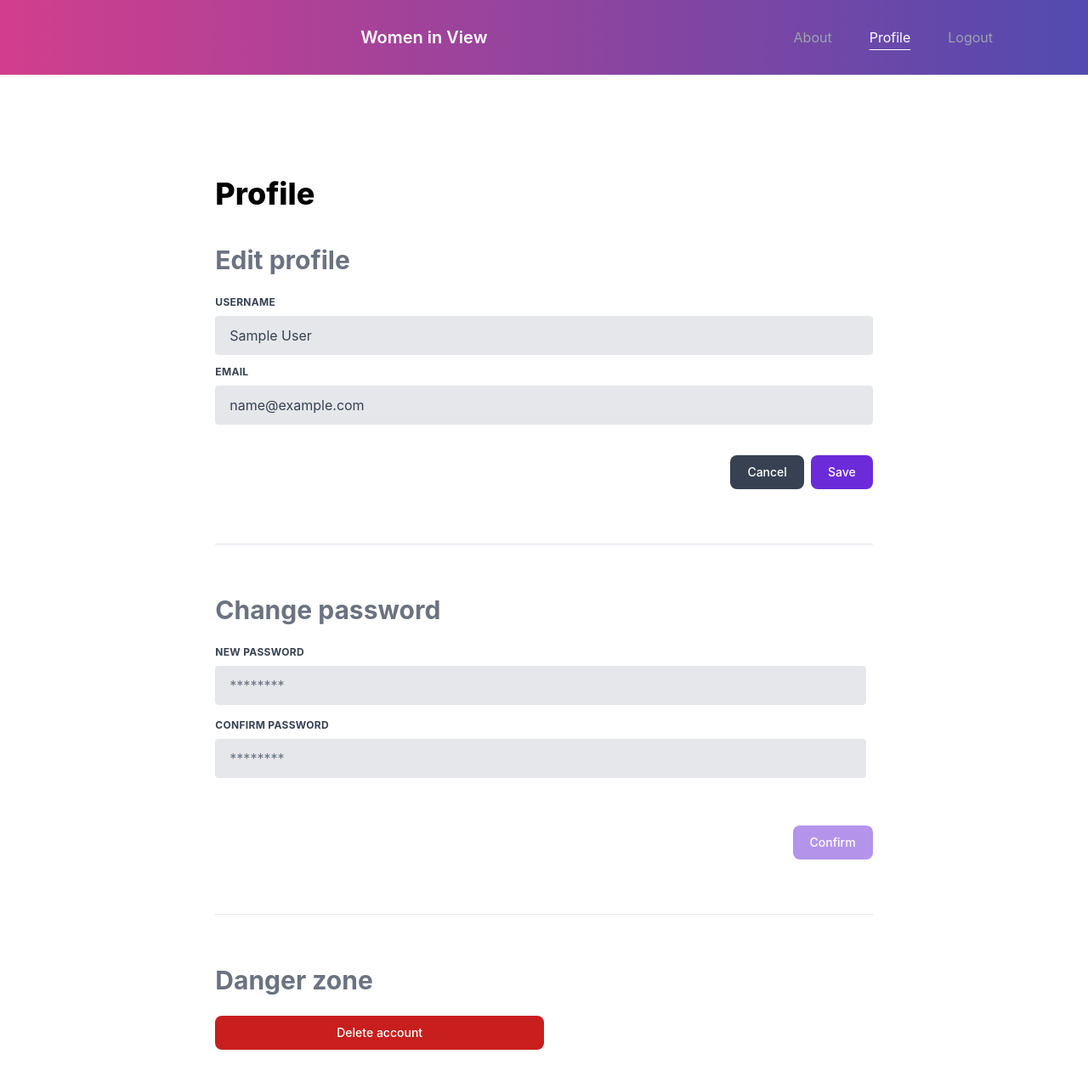
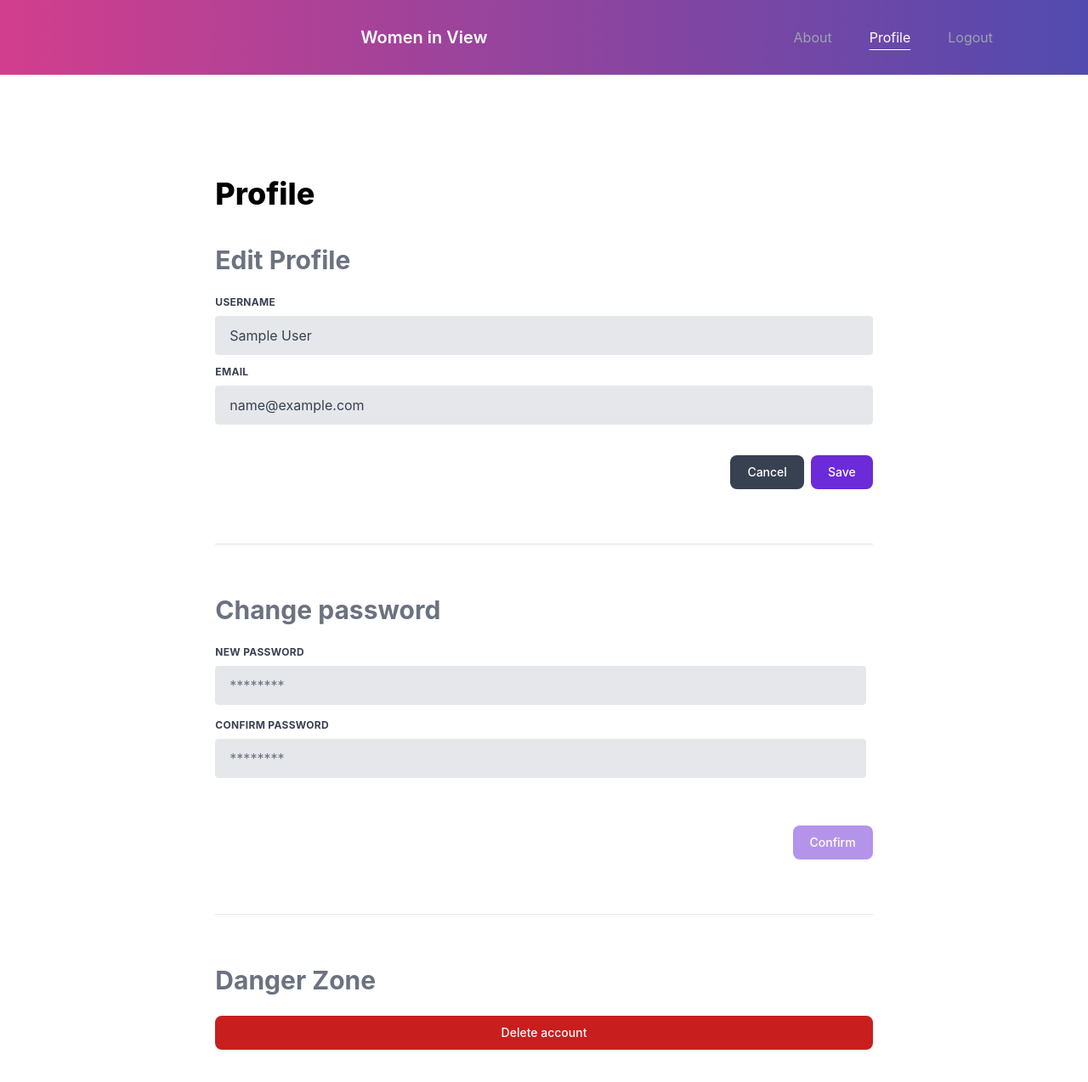
Before and after one commit to JulieBaret/Women-In-View-Frontend, a React (Vite) app: page /profile in a window 1280 px wide. Shown: the top 1274 px of the page at 85% size. Built offline with nearby package versions, Linux system fonts and the light colour scheme; sample sign-in values are in the browser's storage.

Commit message:
fix: add Button component and update concerned components

```diff
--- /dev/null
+++ b/src/components/Button.tsx
@@ -0,0 +1,24 @@
+import React from 'react';
+
+type Props= {
+    type: string,
+    value: string,
+    variant: string,
+    disabled?: any,
+    onClick: any,
+}
+
+const Button = ({type = "submit", value, variant, disabled, onClick}: Props) => {
+    const variantToClasses = {
+        primary: "",
+        secondary: "bg-purple-700 hover:bg-purple-800 focus:ring-purple-300",
+        cancel: "bg-gray-700 hover:bg-gray-800 focus:ring-gray-300",
+        danger: "bg-red-700 hover:bg-red-800 focus:ring-red-300"
+    }
+    return (
+        <input type={type} className={`disabled:opacity-50 focus:outline-none text-white ${variantToClasses[variant]} focus:ring-4 font-medium rounded-lg text-sm px-5 py-2.5 mb-2`}
+        value={value} disabled={disabled} onClick={onClick}/>
+    );
+};
+
+export default Button;
--- /dev/null
+++ b/src/components/Heading.tsx
@@ -0,0 +1,20 @@
+import React from 'react';
+
+type Props = {
+    children: any,
+    variant: string
+}
+
+const Heading = ({children, variant}: Props) => {
+
+    const variantToClass = {
+        large: 'text-4xl font-extrabold',
+        medium: 'text-3xl font-bold text-gray-500'
+    }
+
+    return (
+        <p className={variantToClass[variant]}>{children}</p>
+    );
+};
+
+export default Heading;
--- a/src/pages/About.jsx
+++ b/src/pages/About.jsx
@@ -1,9 +1,10 @@
 import React from 'react';
+import Heading from '../components/Heading';
 
 export default function About() {
 	return (
 		<div className='w-5/6 flex flex-col gap-6 p-20 self-center'>
-			<h1 className='text-4xl font-extrabold'>About us</h1>
+			<Heading as="h1" variant="large">About us</Heading>
 			<hr className="bg-gray-50 h-1 w-full my-4" />
 			<p>
 				Women in View is a project about gender bias.
--- a/src/pages/Profile.jsx
+++ b/src/pages/Profile.jsx
@@ -1,6 +1,8 @@
 import { Axios } from 'axios';
 import React, { useState } from 'react';
 import { useEffect } from 'react';
+import Button from '../components/Button';
+import Heading from '../components/Heading';
 import EyeIcon from '../components/icons/EyeIcon';
 import { useAuth } from '../contexts/AuthContext';
 
@@ -57,9 +59,9 @@ export default function Profile() {
 
 	return (
 		<div className='w-5/6 flex flex-col gap-10 p-20 self-center'>
-			<h1 className='text-4xl font-extrabold'>Profile</h1>
+			<Heading as="h1" variant="large">Profile</Heading>
 			<div className='flex flex-col gap-6'>
-				<h2 className="text-3xl font-bold text-gray-500">Edit profile</h2>
+				<Heading as="h2" variant="medium">Edit Profile</Heading>
 				<form className='flex flex-col' onSubmit={updateUser}>
 					<label className="block uppercase tracking-wide text-gray-700 text-xs font-bold mb-2">
 						Username
@@ -74,14 +76,14 @@ export default function Profile() {
 						setUserDetails({ ...userDetails, email: e.target.value })
 					}} />
 					<div className="flex flex-row self-end gap-2 mt-6">
-						<button onClick={handleReset} className="focus:outline-none text-white bg-gray-700 hover:bg-gray-800 focus:ring-4 focus:ring-gray-300 font-medium rounded-lg text-sm px-5 py-2.5 mb-2">Cancel</button>
-						<input type="submit" className="focus:outline-none text-white bg-purple-700 hover:bg-purple-800 focus:ring-4 focus:ring-purple-300 font-medium rounded-lg text-sm px-5 py-2.5 mb-2" value="Save" />
+						<Button type="button" variant="cancel" value="Cancel" onClick={handleReset}/>
+						<Button value="Save" variant="secondary"/>
 					</div>
 				</form>
 			</div>
 			<hr className="bg-gray-50 h-1 w-full my-4" />
 			<div className='flex flex-col gap-6'>
-				<h2 className="text-3xl font-bold text-gray-500">Change password</h2>
+				<Heading as="h2" variant="medium">Change password</Heading>
 				<form className='flex flex-col gap-4' onSubmit={updatePassword}>
 					<div>
 						<label className="block uppercase tracking-wide text-gray-700 text-xs font-bold mb-2">
@@ -108,15 +110,15 @@ export default function Profile() {
 						{!isPasswordMatching && <p className='text-red-700 bg-red-100 w-fit px-2 py-1 rounded'>Unmatched password</p>}
 					</div>
 					<div className="flex flex-row self-end gap-2 mt-6">
-						<input type="submit" className="focus:outline-none text-white bg-purple-700 disabled:opacity-50 disabled:hover:bg-purple-700 hover:bg-purple-800 focus:ring-4 focus:ring-purple-300 font-medium rounded-lg text-sm px-5 py-2.5 mb-2" value="Confirm" disabled={!isPasswordMatching || !password || !confirmedPassword}/>
+						<Button variant="secondary" value="Confirm" disabled={!isPasswordMatching || !password || !confirmedPassword}/>
 					</div>
 				</form>
 			</div>
 			<hr className="bg-gray-50 h-1 w-full my-4" />
 			<div className='flex flex-col gap-6'>
-				<h2 className="text-3xl font-bold text-gray-500">Danger zone</h2>
+				<Heading as="h2" variant="medium">Danger Zone</Heading>
 				<form className='flex flex-col'>
-					<input type="submit" className=" w-1/2 focus:outline-none text-white bg-red-700 hover:bg-red-800 focus:ring-4 focus:ring-red-300 font-medium rounded-lg text-sm px-5 py-2.5 mb-2" value="Delete account" />
+					<Button variant="danger" value="Delete account"/>
 				</form>
 			</div>
 		</div>
```
